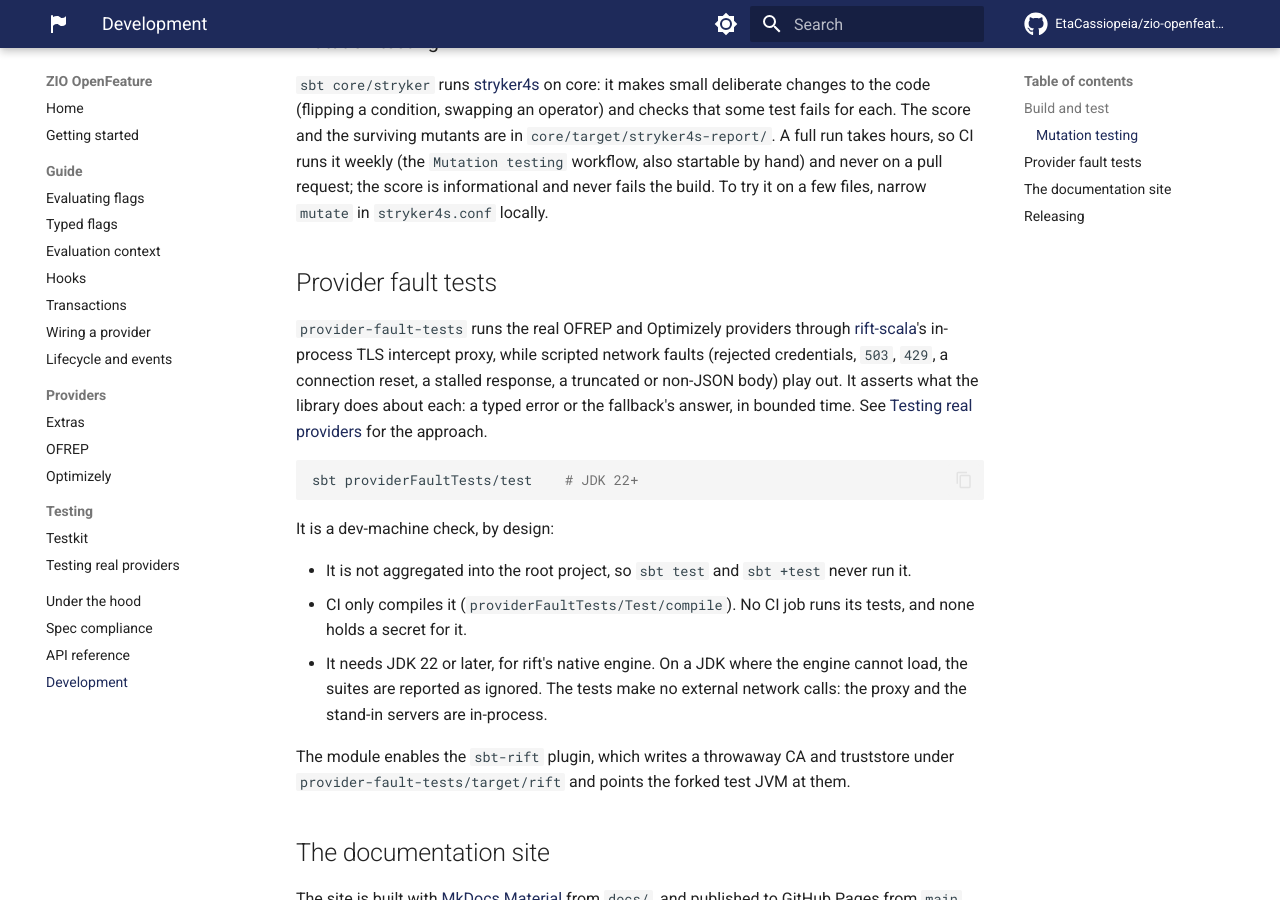
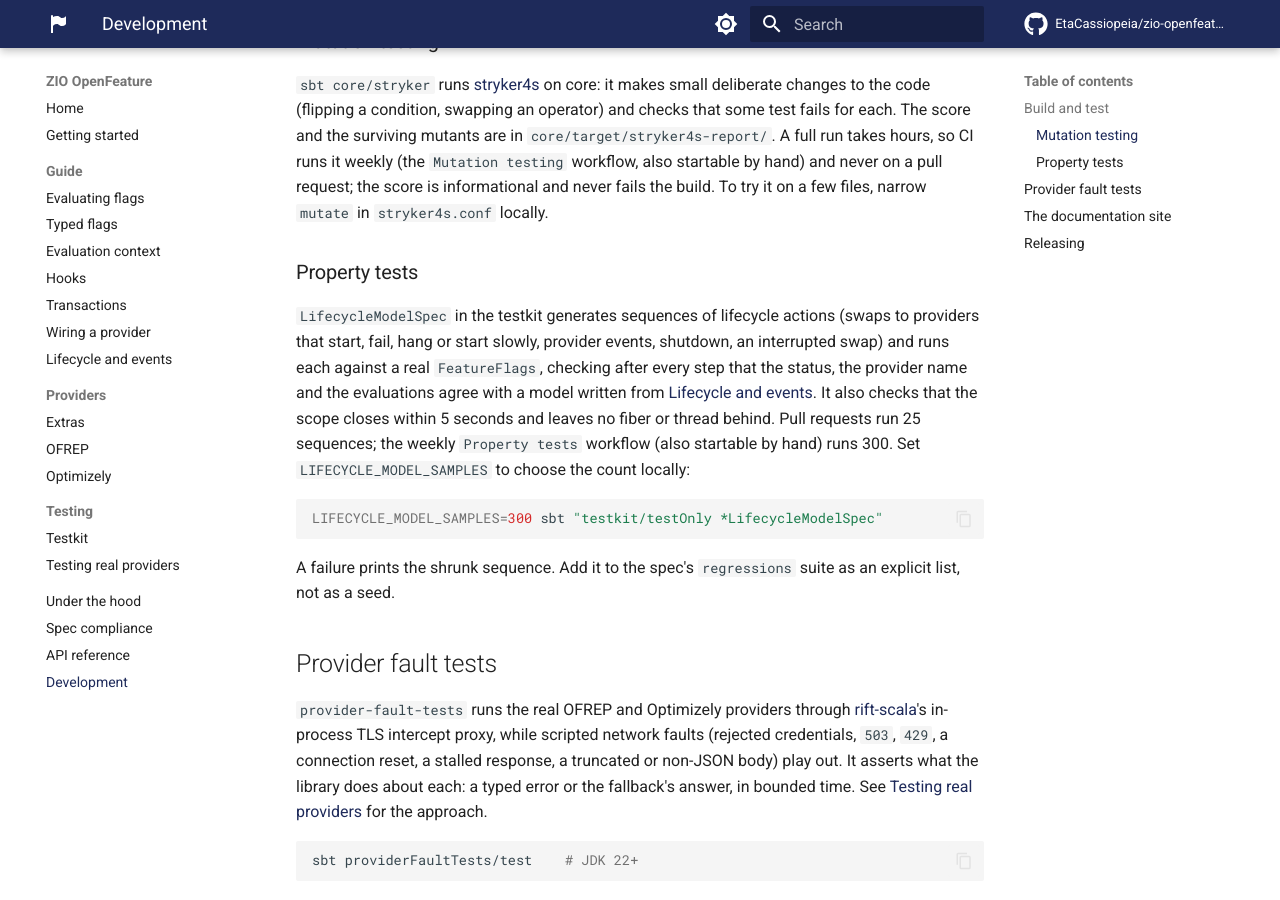
Before and after one commit to EtaCassiopeia/zio-openfeature, an MkDocs documentation site: the page built from docs/development.md, in a window 1280 px wide and 900 px high, scrolled down 628 px. Built offline with MkDocs 1.6.1 and Material for MkDocs 9.7.7, drawn with Linux system fonts in a browser that asks for light colours; comment, search, counter and statistics services are not loaded.

Commit message:
Add a model-based property test of the provider lifecycle (#464) (#527)

````diff
--- a/docs/development.md
+++ b/docs/development.md
@@ -26,6 +26,21 @@ small deliberate changes to the code (flipping a condition, swapping an operator
 each. The score and the surviving mutants are in `core/target/stryker4s-report/`. A full run takes hours, so CI runs it
 weekly (the `Mutation testing` workflow, also startable by hand) and never on a pull request; the score is
 informational and never fails the build. To try it on a few files, narrow `mutate` in `stryker4s.conf` locally.
+
+### Property tests
+
+`LifecycleModelSpec` in the testkit generates sequences of lifecycle actions (swaps to providers that start, fail,
+hang or start slowly, provider events, shutdown, an interrupted swap) and runs each against a real `FeatureFlags`,
+checking after every step that the status, the provider name and the evaluations agree with a model written from
+[Lifecycle and events](lifecycle.md). It also checks that the scope closes within 5 seconds and leaves no fiber or
+thread behind. Pull requests run 25 sequences; the weekly `Property tests` workflow (also startable by hand) runs 300.
+Set `LIFECYCLE_MODEL_SAMPLES` to choose the count locally:
+
+```sh
+LIFECYCLE_MODEL_SAMPLES=300 sbt "testkit/testOnly *LifecycleModelSpec"
+```
+
+A failure prints the shrunk sequence. Add it to the spec's `regressions` suite as an explicit list, not as a seed.
 ## Provider fault tests
 
 `provider-fault-tests` runs the real OFREP and Optimizely providers through
````
Also changed, not shown: CHANGELOG.md (+7 -0 lines), 2 other files.
